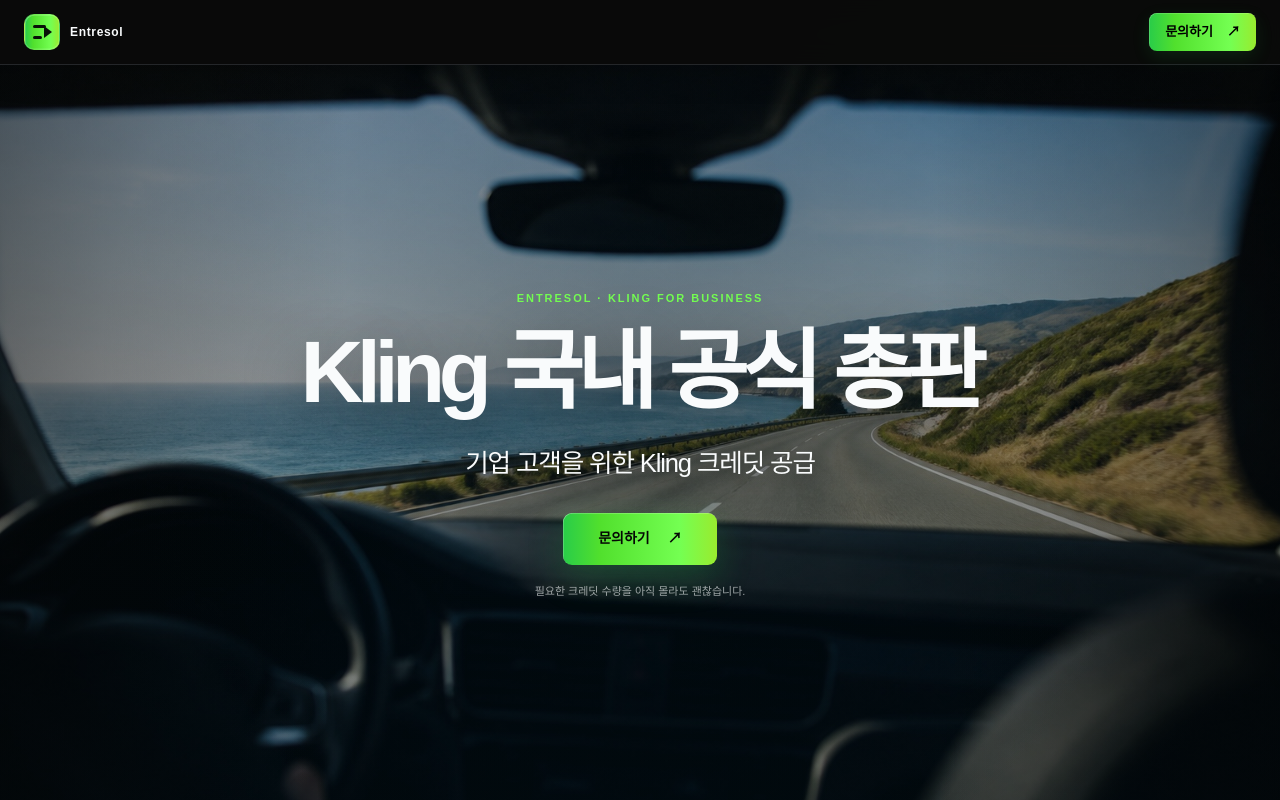
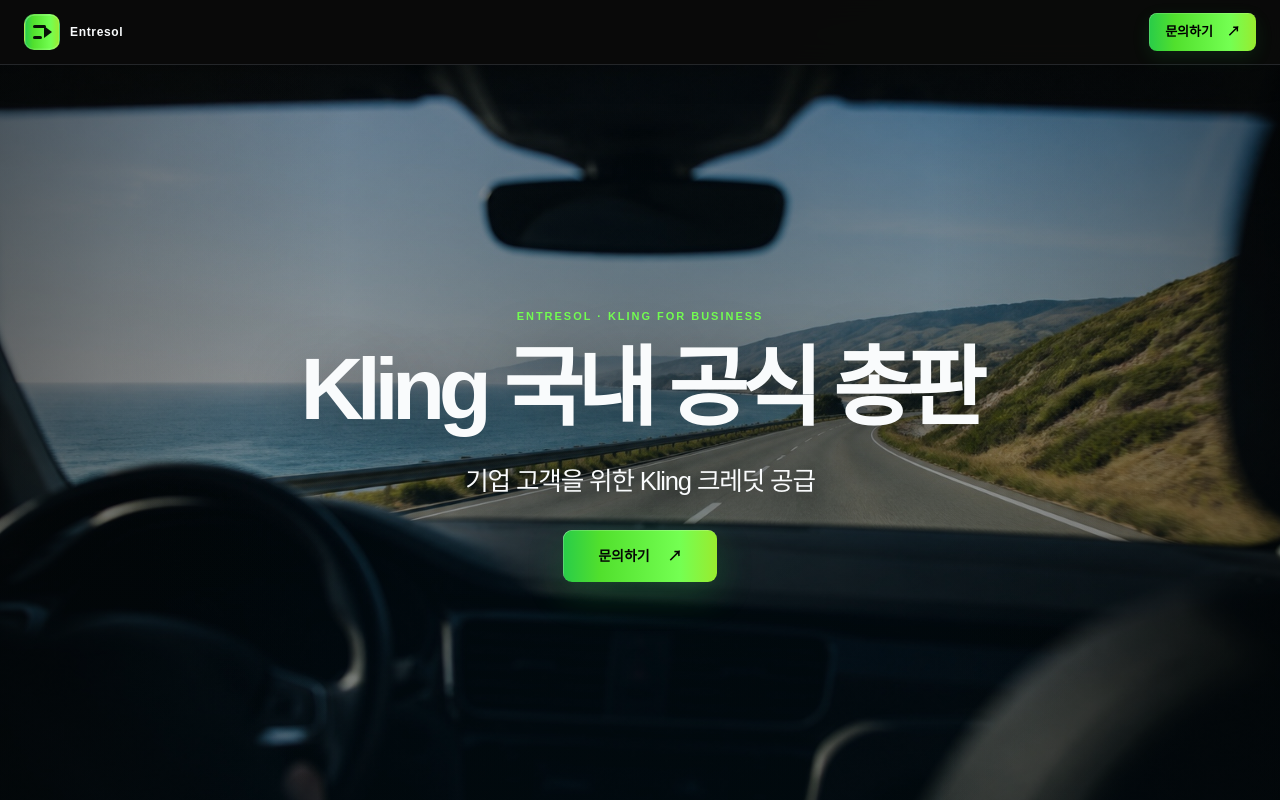
Before and after one commit to Username260104/KlingTest, a Next.js app: page / in a window 1280 px wide. Shown: the top 800 px of the page. Built offline with nearby package versions, Linux system fonts and the light colour scheme.

Commit message:
Remove hero credit quantity note

```diff
--- a/app/globals.css
+++ b/app/globals.css
@@ -2439,14 +2439,6 @@
     0 18px 46px rgb(41 204 73 / 30%);
 }
 
-.official-hero-note {
-  margin: 18px 0 0;
-  color: rgb(249 251 252 / 62%);
-  font-size: 11px;
-  line-height: 1.55;
-  word-break: keep-all;
-}
-
 .supply-section,
 .company-disclosure-section {
   padding-block: 128px;
--- a/app/page.tsx
+++ b/app/page.tsx
@@ -81,7 +81,6 @@
           <Link href="/contact" className="official-inquiry-button">
             문의하기 <span aria-hidden="true">↗</span>
           </Link>
-          <p className="official-hero-note">필요한 크레딧 수량을 아직 몰라도 괜찮습니다.</p>
         </div>
       </section>
 
```
Also changed, not shown: 1 other file (tests, documents, lock files or other folders).
